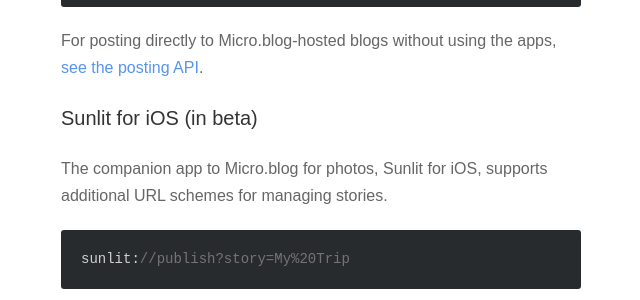
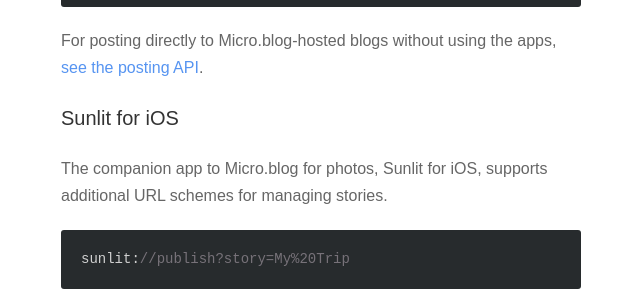
Before and after one commit to microdotblog/help.micro.blog, a Jekyll site: the page built from _posts/2018-01-16-url-schemes.markdown, in a window 1280 px wide. Shown: the part 429-729 px from the top of the page, without its empty margins (319-959 px from the left). Built offline with Jekyll 4.4.1, drawn with Linux system fonts in a browser that asks for light colours; nearby versions of some CDN libraries.

Commit message:
Removed beta disclaimer from Sunlit.

```diff
--- a/_posts/2018-01-16-url-schemes.markdown
+++ b/_posts/2018-01-16-url-schemes.markdown
@@ -14,7 +14,7 @@
 
 For posting directly to Micro.blog-hosted blogs without using the apps, [see the posting API](http://help.micro.blog/2017/api-posting/).
 
-### Sunlit for iOS (in beta)
+### Sunlit for iOS
 
 The companion app to Micro.blog for photos, Sunlit for iOS, supports additional URL schemes for managing stories.
 
```
